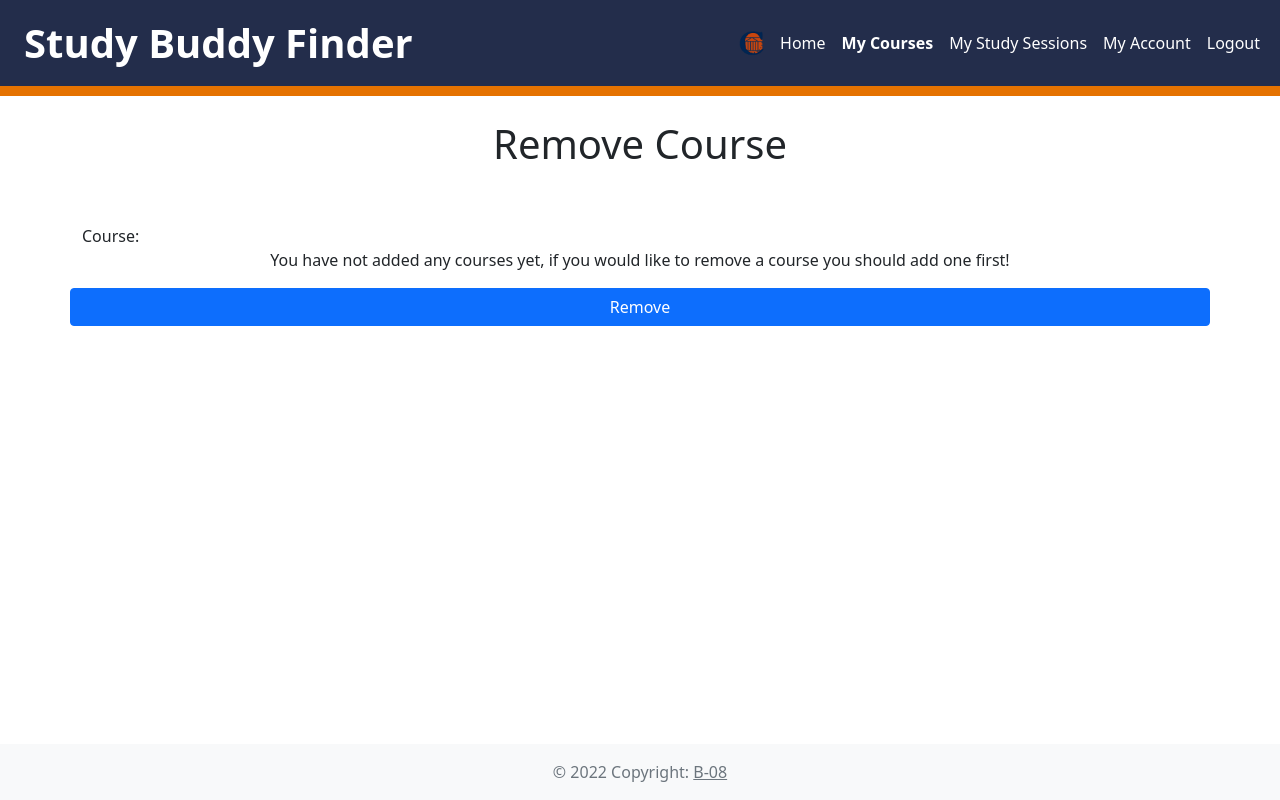
After one commit to anw5ph/study-buddy-finder, a Django app: page /study/course-remove/ in a window 1280 px wide. The commit adds this page. Run offline with Django 3.2, Linux system fonts and the light colour scheme; the visitor is signed in with stand-in values (Sample User, id 1); data that the repository does not hold is empty; some libraries are stand-ins or nearby versions.

Commit message:
fixed errors with clicking button without input

```diff
--- a/study/templates/study/courses.html
+++ b/study/templates/study/courses.html
@@ -11,6 +11,7 @@
 <h1><center>My Courses</center></h1>
 <div>
   <a class="btn btn-success" style="position:absolute; margin-right:2px; top:15%; right:0;" href="{% url 'study:course-add' %}" role="button" >Add Course</a>
+  <a color= "#ff3131" class="btn btn-success" style="position:absolute; margin-left:2px; top:15%; left:0;" href="{% url 'study:remove-course' %}" role="button" >Remove Course</a>
 
 
 </div>
--- /dev/null
+++ b/study/templates/study/removeCourse.html
@@ -0,0 +1,57 @@
+{% extends "study/base.html" %}
+{% load socialaccount %}
+
+{% block description %}courses{% endblock %}
+{% block title %}My Courses{% endblock %}
+{% block courses-link-style %}fw-bold{% endblock %}
+
+{% block content %}
+{% if user.is_authenticated %}
+<br>
+<h1><center>Remove Course</center></h1>
+<br><br>
+
+<div class="container h-100">
+    <form class="form-example" action="{% url 'study:removeCourse' %}" method="post">
+      {% csrf_token %}
+
+      <div class="row justify-content-center">
+        <fieldset>
+        {% if messages %}
+        <ul class="messages">
+        {% for message in messages %}
+        <div {% if message.tags %} class="{{ message.tags }}"{% endif %}>
+          <center><p style="color:red"><strong>{{message}}</strong></p></center>
+        </div>
+        {% endfor %}
+        </ul>
+        {% endif %}
+
+
+        Course:
+        <div class="form-floating mb-3">
+          {% if course_remove_list %}
+          {% for course in course_remove_list %}
+          <div class = "word-wrap">
+              <input type="radio" placeholder="Default Input" name="removeCourse" id="course{{ forloop.counter }}" value="{{ course.id }}">
+              <label style="color:gray;" for="removeCourse">{{ course.subject }} {{ course.number}}-{{course.name}}</label><br>
+          </div>
+
+          <br>
+          {% endfor %}
+          {% else %}
+          <p class="text-center">You have not added any courses yet, if you would like to remove a course you should add one first!</p>
+          {% endif %}
+
+        </div>
+
+        </fieldset>
+        <button type="submit" class="btn btn-primary btn-block">Remove</button>
+       <!-- <input style="background-color: #f64c72; color:white;" type="submit" value="Submit"> -->
+      </div>
+    </form>
+</div>
+  {% else %}
+  <a href="{% provider_login_url 'google' %}">Login With Google</a>
+  {% endif %}
+  {% endblock %}
--- a/study/urls.py
+++ b/study/urls.py
@@ -23,6 +23,11 @@ urlpatterns = [
     path('<int:course_pk>/sessions/',
          views.CourseSessionView, name='course-session'),
 
+    #remove a course
+    path('course-remove/', views.CourseRemoveView.as_view(), name='remove-course'),
+
+    path('course-remove/delete', views.deleteCourse, name='removeCourse'),
+
     # View sessions
     path('sessions/', views.SessionView.as_view(), name='sessions'),
 
--- a/study/views.py
+++ b/study/views.py
@@ -119,6 +119,35 @@ def uploadCourse(request):
     # return HttpResponseRedirect(reverse('study:courses'))
 
 
+class CourseRemoveView(generic.ListView):
+    template_name = 'study/removeCourse.html'
+    context_object_name = 'course_remove_list'
+
+    def get_queryset(self):
+        try:
+            student = Student.objects.get(student_user=self.request.user)
+        except Student.DoesNotExist:
+            return None
+        return student.courses.all()
+
+def deleteCourse(request):
+
+    try:
+
+        student = Student.objects.get(student_user=request.user)
+        course = Course.objects.get(id=request.POST['removeCourse'])
+        course.roster.remove(student)
+
+        return HttpResponseRedirect(reverse('study:courses'))
+
+    except:
+
+        messages.error(
+        request, 'Please pick a class to remove or click My Courses to go back.')
+        return HttpResponseRedirect(reverse('study:remove-course'))
+
+
+
 def MyAccountView(request):
 
     stud, _ = Student.objects.get_or_create(student_user=request.user)
@@ -210,6 +239,14 @@ class SessionRemoveView(generic.ListView):
 
 
 def deleteSession(request):
-    Study.objects.get(id=request.POST['removeSession']).delete()
 
-    return HttpResponseRedirect(reverse('study:sessions'))
+    try:
+
+        Study.objects.get(id=request.POST['removeSession']).delete()
+        return HttpResponseRedirect(reverse('study:sessions'))
+
+    except:
+
+        messages.error(
+        request, 'Please pick a session to remove or click My Sessions to go back.')
+        return HttpResponseRedirect(reverse('study:remove-session'))
```
Also changed, not shown: study/templates/study/removeStudy.html (+11 -0 lines), study/tests.py (+23 -0 lines).
